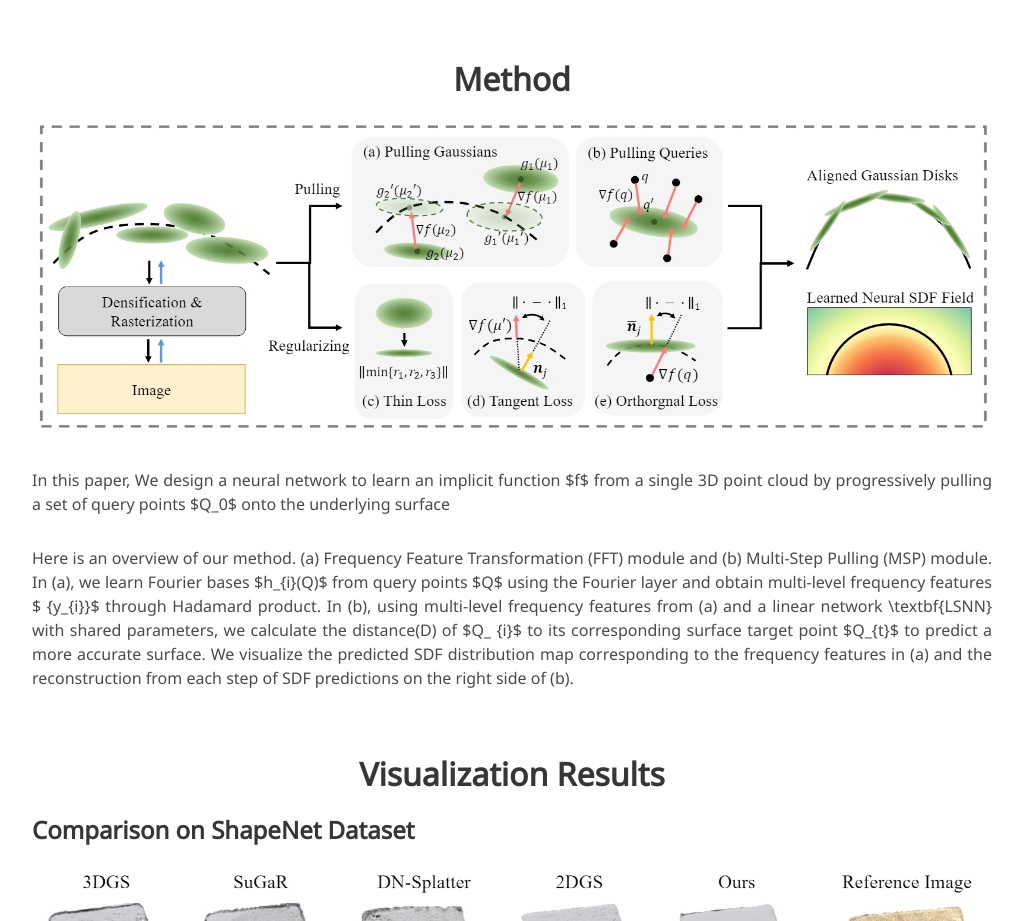
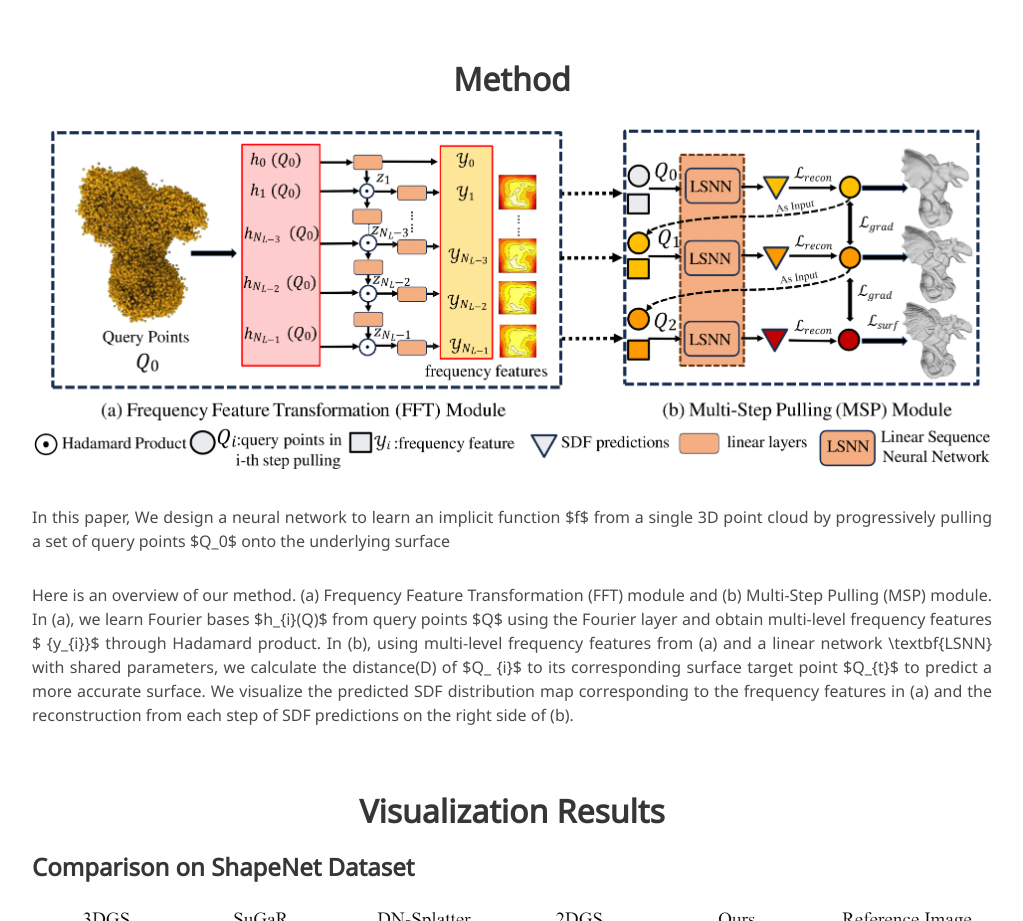
Before and after one commit to takeshie/MultiPull, a plain HTML site: page index.html in a window 1280 px wide. Shown: the part 855-1776 px from the top of the page, without its empty margins (128-1151 px from the left). Drawn offline with nearby package versions, Linux system fonts and the light colour scheme; some icons are missing; a web font is replaced by a local one.

Commit message:
push_meshod

```diff
--- a/index.html
+++ b/index.html
@@ -130,7 +130,7 @@
     <div class="columns is-centered has-text-centered">
       <div class="column is-full-width">
         <h2 class="title is-3" style="margin-top: -20px">Method</h2>
-        <img src="./resources/method.png" class="center">
+        <img src="./resources/our_method.png" class="center">
         <div class="content has-text-justified">
           <p style="margin-top: 30px">
             In this paper, We design a neural network to learn an implicit function $f$ from a single 3D point cloud by progressively pulling a set of query points $Q_0$ onto the underlying surface
```
Also changed, not shown: resources/our_method.png (added).
